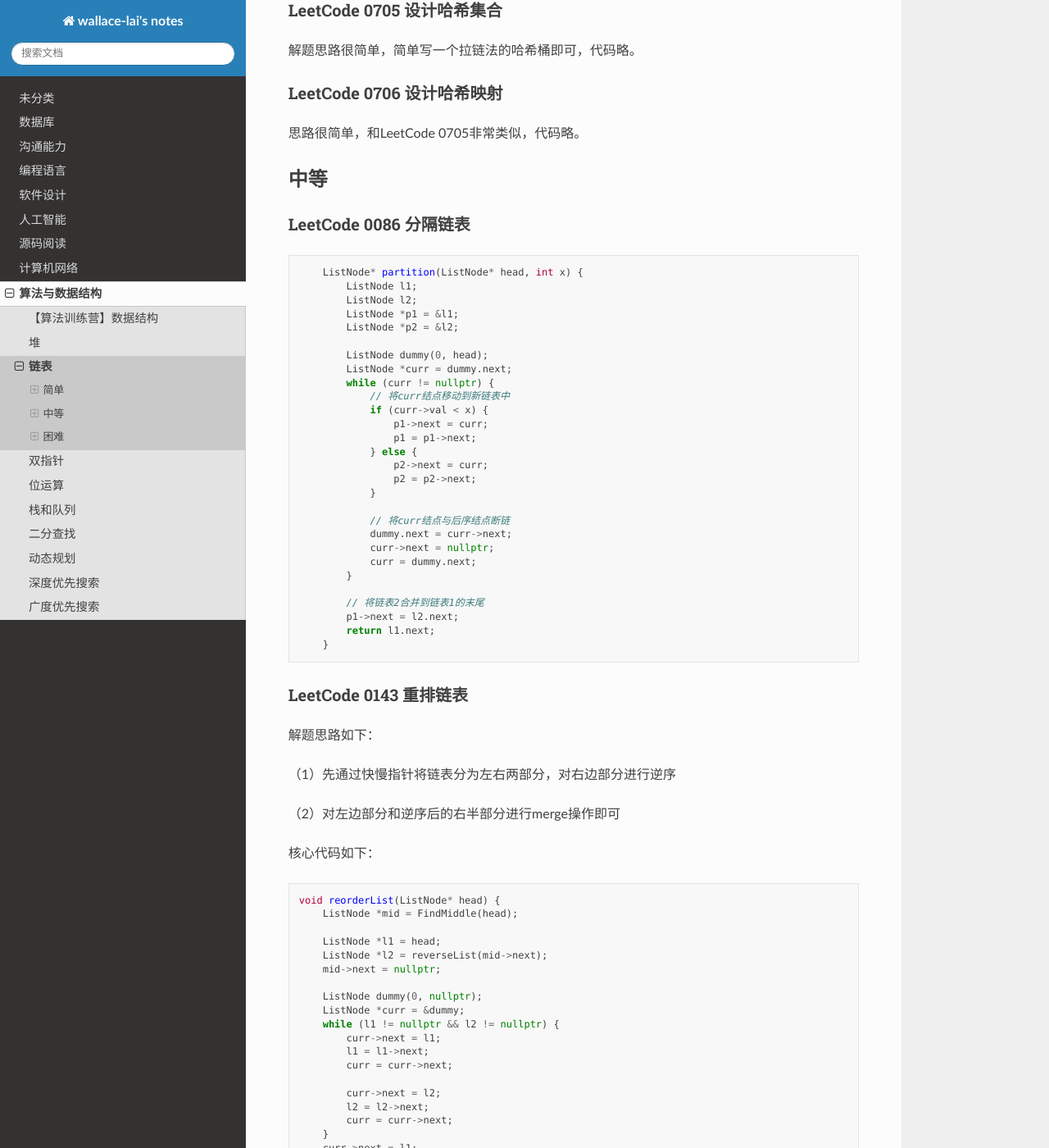
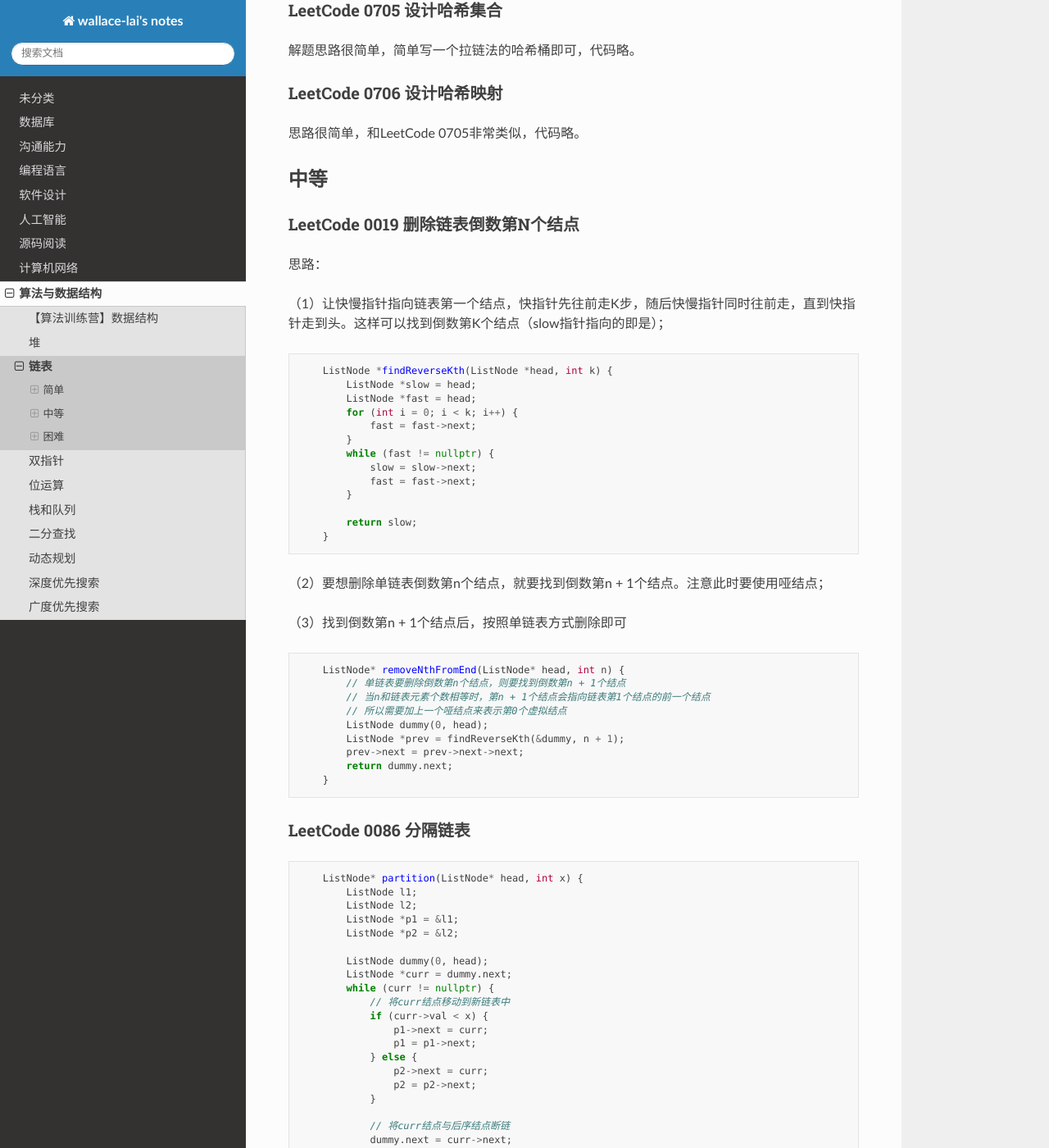
Before and after one commit to wallace-lai/learning-notes, a Sphinx documentation site: the page built from source/DataStructureAndAlgorithm/list0.md, in a window 1280 px wide and 1400 px high, scrolled down 2272 px. Shown: the whole window at 82% size. Built offline with Sphinx 7.4.7 and the Read the Docs theme 2.0.0, drawn with Linux system fonts in a browser that asks for light colours; some of the changed text lies outside the part shown.

Commit message:
update atc (#152)

````diff
--- a/source/DataStructureAndAlgorithm/list0.md
+++ b/source/DataStructureAndAlgorithm/list0.md
@@ -114,6 +114,44 @@
 思路很简单，和LeetCode 0705非常类似，代码略。
 
 ## 中等
+
+### LeetCode 0019 删除链表倒数第N个结点
+
+思路：
+
+（1）让快慢指针指向链表第一个结点，快指针先往前走K步，随后快慢指针同时往前走，直到快指针走到头。这样可以找到倒数第K个结点（slow指针指向的即是）；
+
+```cpp
+    ListNode *findReverseKth(ListNode *head, int k) {
+        ListNode *slow = head;
+        ListNode *fast = head;
+        for (int i = 0; i < k; i++) {
+            fast = fast->next;
+        }
+        while (fast != nullptr) {
+            slow = slow->next;
+            fast = fast->next;
+        }
+
+        return slow;
+    }
+```
+
+（2）要想删除单链表倒数第n个结点，就要找到倒数第n + 1个结点。注意此时要使用哑结点；
+
+（3）找到倒数第n + 1个结点后，按照单链表方式删除即可
+
+```cpp
+    ListNode* removeNthFromEnd(ListNode* head, int n) {
+        // 单链表要删除倒数第n个结点，则要找到倒数第n + 1个结点
+        // 当n和链表元素个数相等时，第n + 1个结点会指向链表第1个结点的前一个结点
+        // 所以需要加上一个哑结点来表示第0个虚拟结点
+        ListNode dummy(0, head);
+        ListNode *prev = findReverseKth(&dummy, n + 1);
+        prev->next = prev->next->next;
+        return dummy.next;
+    }
+```
 
 ### LeetCode 0086 分隔链表
 
@@ -286,4 +324,47 @@
 
 **方法二：使用优先队列**
 
-【pending】
+思路：
+
+（1）创建小顶堆的优先队列，将所有链表的第一个结点加入，因为K个链表中最小结点一定在所有链表的第一个结点之中；
+
+（2）从小顶堆中取出当前最小的结点，加入到新创建链表中，如果最小结点的next不为空，则将其next结点加入到小顶堆中；
+
+（3）重复步骤（2），直到队列为空为止；
+
+```cpp
+    struct Compare {
+        bool operator()(const ListNode *l, const ListNode *r) {
+            return l->val > r->val;
+        }
+    };
+
+    ListNode* mergeKLists(vector<ListNode*>& lists) {
+        if (lists.size() == 0) {
+            return nullptr;
+        }
+
+        ListNode dummy;
+        ListNode *curr = &dummy;
+
+        priority_queue<ListNode *, vector<ListNode *>, Compare> pq;
+        for (int i = 0; i < lists.size(); i++) {
+            if (lists[i] != nullptr) {
+                pq.push(lists[i]);
+            }
+        }
+
+        while (!pq.empty()) {
+            ListNode *minNode = pq.top();
+            pq.pop();
+
+            curr->next = minNode;
+            if (minNode->next != nullptr) {
+                pq.push(minNode->next);
+            }
+            curr = curr->next;
+        }
+
+        return dummy.next;
+    }
+```
````
